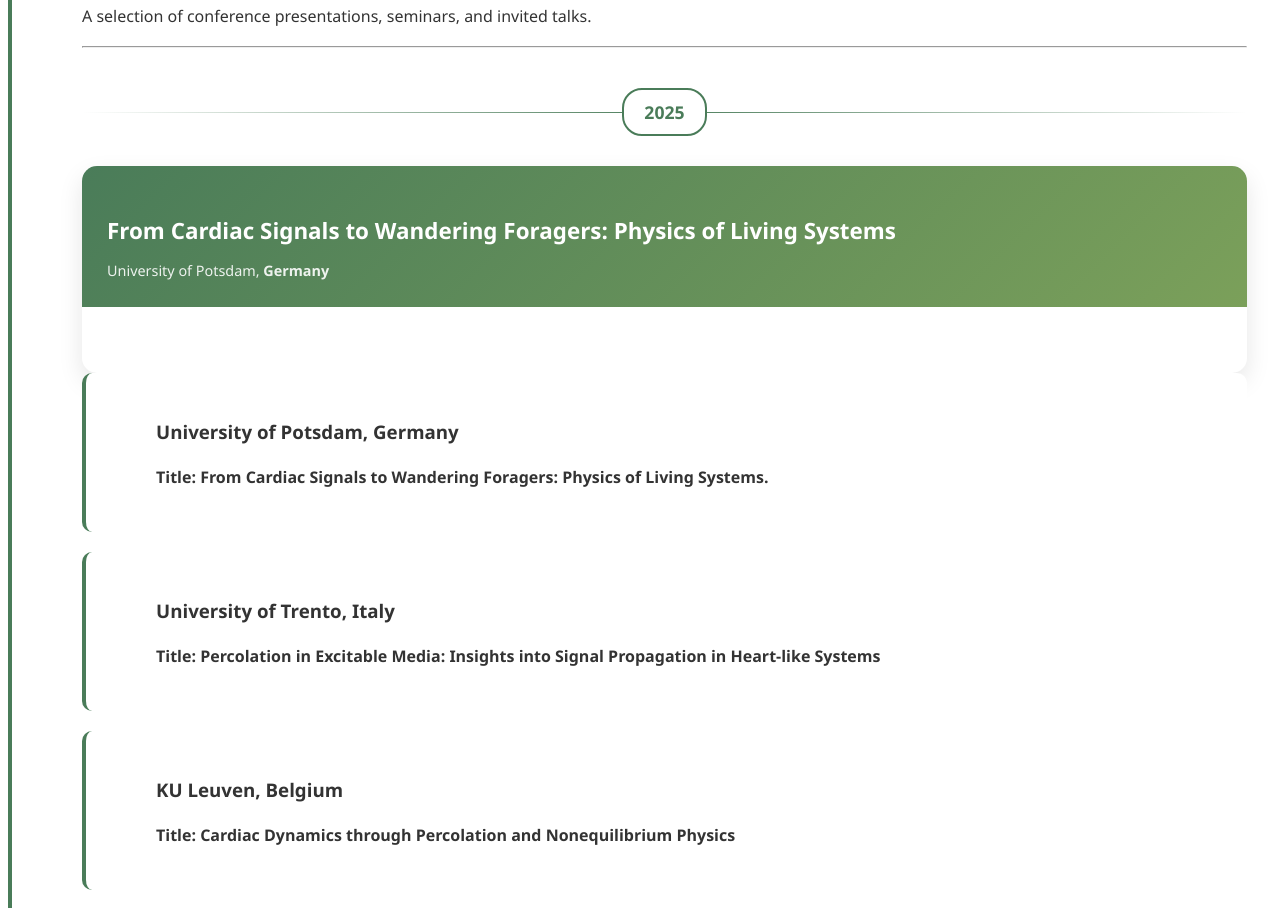
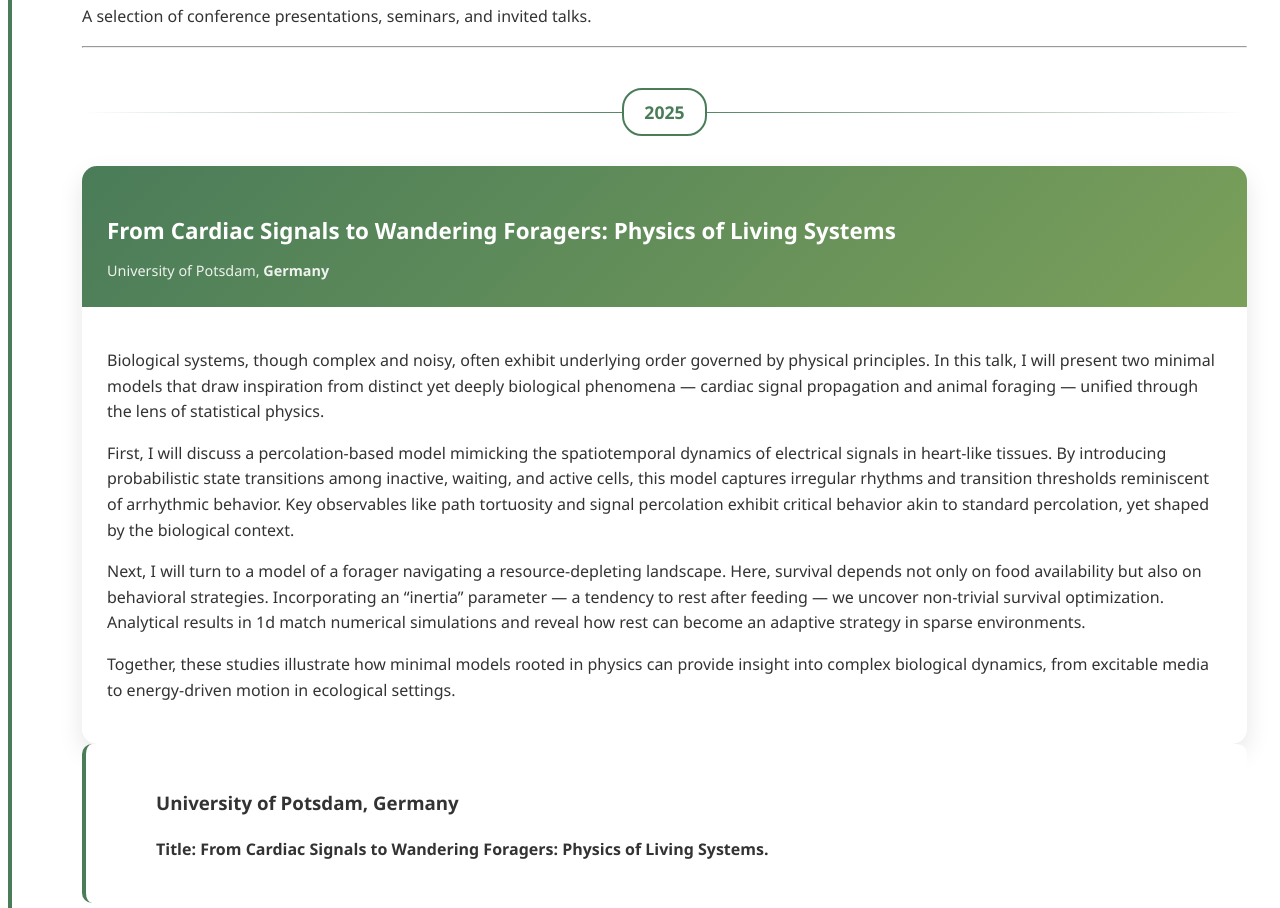
Before and after one commit to AquibMolla/mdaquibmolla.github.io, a plain HTML site: page talks.html in a window 1280 px wide. Shown: the part 176-1084 px from the top of the page. Drawn offline with Linux system fonts and the light colour scheme.

Commit message:
Redesign

```diff
--- a/talks.html
+++ b/talks.html
@@ -44,7 +44,20 @@
     			<div class="talk-meta"> University of Potsdam, <strong>Germany</strong> </div>
     		</div>
     		<div class="talk-body">
-    			<p></p>
+    			<p>Biological systems, though complex and noisy, often exhibit underlying order governed by physical principles. In this talk, I will present two minimal models that draw inspiration from distinct yet deeply biological phenomena — cardiac signal propagation and animal foraging — unified through the lens of statistical physics.
+    			</p>
+
+    			<p>
+    			First, I will discuss a percolation-based model mimicking the spatiotemporal dynamics of electrical signals in heart-like tissues. By introducing probabilistic state transitions among inactive, waiting, and active cells, this model captures irregular rhythms and transition thresholds reminiscent of arrhythmic behavior. Key observables like path tortuosity and signal percolation exhibit critical behavior akin to standard percolation, yet shaped by the biological context.
+    			</p>
+
+    			<p>
+    			Next, I will turn to a model of a forager navigating a resource-depleting landscape. Here, survival depends not only on food availability but also on behavioral strategies. Incorporating an “inertia” parameter — a tendency to rest after feeding — we uncover non-trivial survival optimization. Analytical results in 1d match numerical simulations and reveal how rest can become an adaptive strategy in sparse environments.
+    			</p>
+
+    			<p>
+    			Together, these studies illustrate how minimal models rooted in physics can provide insight into complex biological dynamics, from excitable media to energy-driven motion in ecological settings.
+    			</p>
     		</div>
     	</div>
     </div>
```
